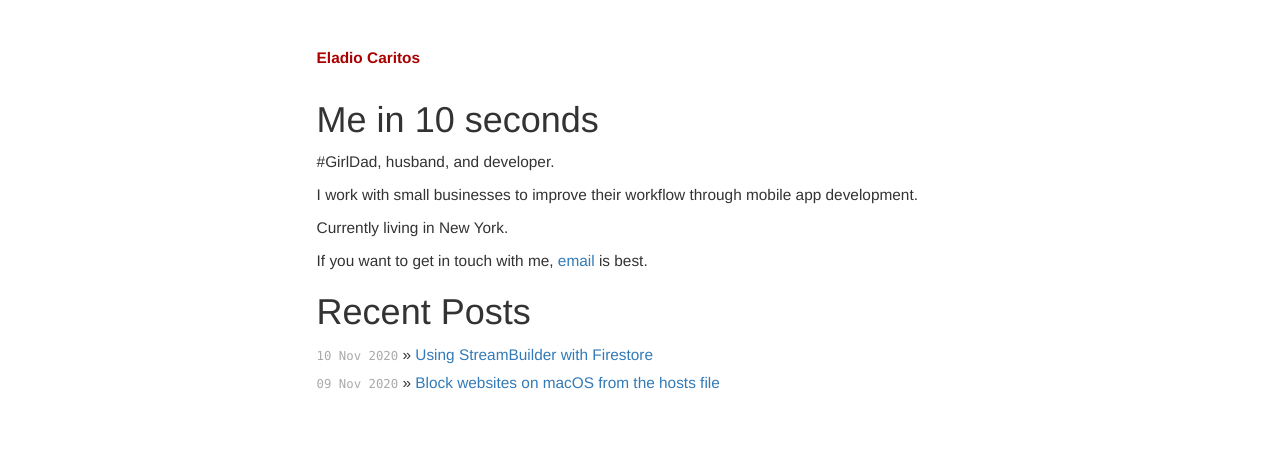
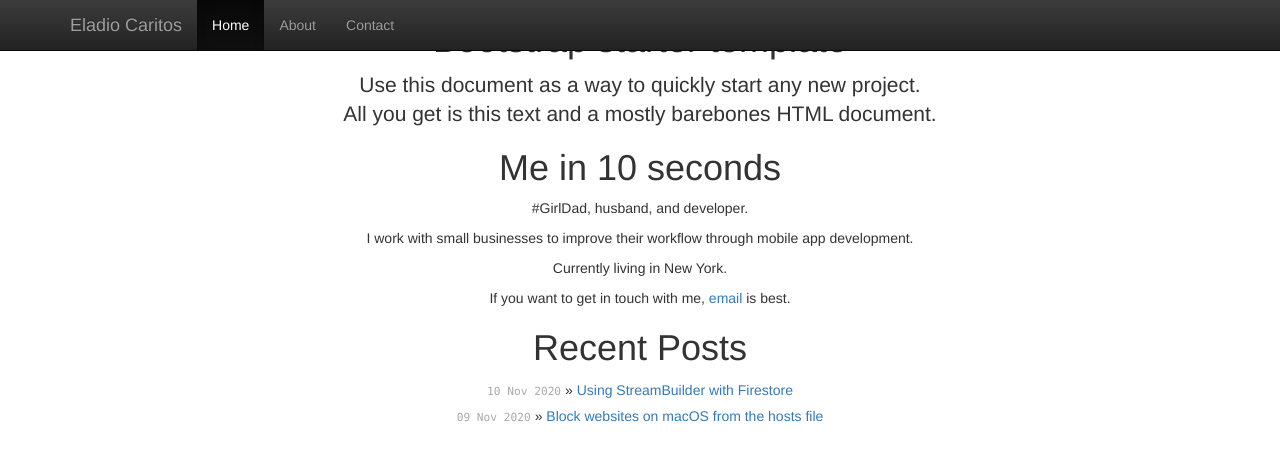
Before and after one commit to caritos/caritos.github.io, a Jekyll site: the page built from index.md, in a window 1280 px wide and 900 px high. Shown: the top 461 px of the window. Built offline with Jekyll 4.4.1, drawn with Linux system fonts in a browser that asks for light colours.

Commit message:
Adding bootstrap css framework into blog.

```diff
--- a/_layouts/default.html
+++ b/_layouts/default.html
@@ -4,8 +4,10 @@
   <meta charset="utf-8">
   <meta http-equiv="X-UA-Compatible" content="IE=edge">
   <meta name="viewport" content="width=device-width, initial-scale=1">
+  <!-- The above 3 meta tags *must* come first in the head; any other head content must come *after* these tags -->
+  <meta name="description" content="">
   <meta name="author" content="Eladio Caritos" />
-  <!-- The above 3 meta tags *must* come first in the head; any other head content must come *after* these tags -->
+  <link rel="icon" href="/assets/favicon.ico">
 
   <title>{{ page.title }}</title>
   <!-- Latest compiled and minified CSS -->
@@ -22,7 +24,6 @@
     window.dataLayer = window.dataLayer || [];
     function gtag(){dataLayer.push(arguments);}
     gtag('js', new Date());
-
     gtag('config', 'UA-82113431-1');
   </script>
 
@@ -44,13 +45,36 @@
 </head>
 <body>
 
-<div class="site">
-  <div class="title">
-    <a href="/">Eladio Caritos</a>
+<nav class="navbar navbar-inverse navbar-fixed-top">
+  <div class="container">
+    <div class="navbar-header">
+      <button type="button" class="navbar-toggle collapsed" data-toggle="collapse" data-target="#navbar" aria-expanded="false" aria-controls="navbar">
+        <span class="sr-only">Toggle navigation</span>
+        <span class="icon-bar"></span>
+        <span class="icon-bar"></span>
+        <span class="icon-bar"></span>
+      </button>
+      <a class="navbar-brand" href="#">Eladio Caritos</a>
+    </div>
+    <div id="navbar" class="collapse navbar-collapse">
+      <ul class="nav navbar-nav">
+        <li class="active"><a href="#">Home</a></li>
+        <li><a href="#about">About</a></li>
+        <li><a href="#contact">Contact</a></li>
+      </ul>
+    </div><!--/.nav-collapse -->
+  </div>
+</nav>
+
+<div class="container">
+
+  <div class="starter-template">
+    <h1>Bootstrap starter template</h1>
+    <p class="lead">Use this document as a way to quickly start any new project.<br> All you get is this text and a mostly barebones HTML document.</p>
+    {{ content }}
   </div>
 
-  {{ content }}
-</div>
+</div><!-- /.container -->
 
 <!-- jQuery (necessary for Bootstrap's JavaScript plugins) -->
 <script src="https://ajax.googleapis.com/ajax/libs/jquery/1.12.4/jquery.min.js"></script>
```
Also changed, not shown: assets/favicon.ico (added).
